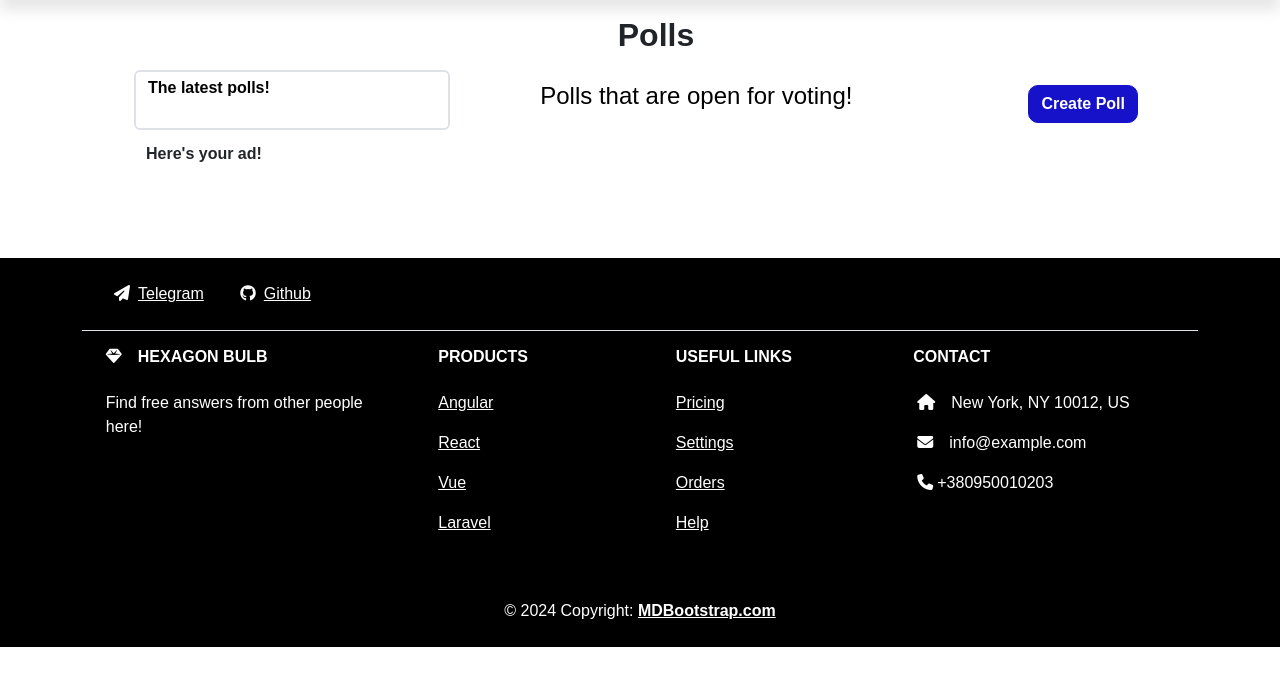
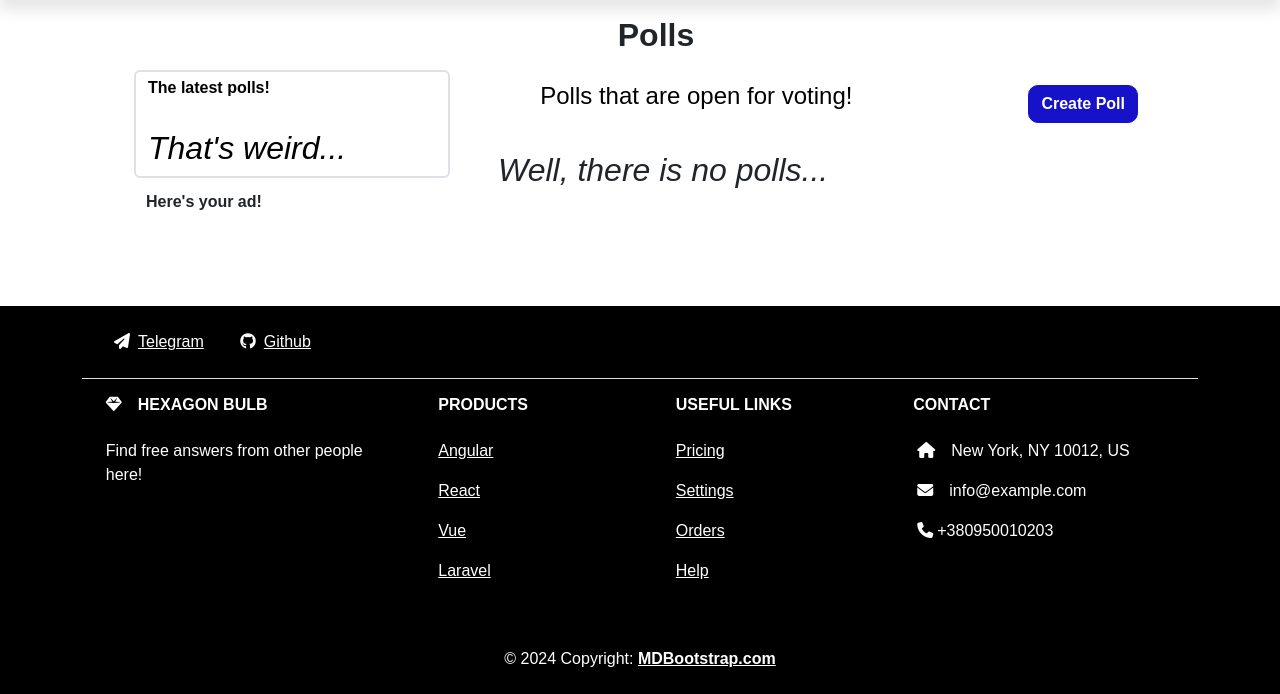
Before and after one commit to alter703/project-hexagon-bulb-site, a Django app: page /poll-feed/ in a window 1280 px wide. Shown: the part 82-776 px from the top of the page. Run offline with Django 5.2, Linux system fonts and the light colour scheme; data that the repository does not hold is empty; some libraries are stand-ins or nearby versions.

Commit message:
just update templates.

```diff
--- a/apps/members/templates/members/profile_detail.html
+++ b/apps/members/templates/members/profile_detail.html
@@ -51,7 +51,7 @@
       </div>
         <div class="fw-bold fs-3 text-center">You didn't create any poll. Maybe you have a choice, but you don't know what to choose?</div>
         <div class="p-3 d-flex justify-content-center">
-          <a href="{% url 'questionHub:ask' %}">
+          <a href="{% url 'pollFeed:create' %}">
             <div class="btn btn-primary btn-lg text-white fw-bold fs-6">Create Poll</div>
           </a>
         </div>
--- a/apps/pollFeed/templates/pollFeed/index.html
+++ b/apps/pollFeed/templates/pollFeed/index.html
@@ -12,6 +12,8 @@
                     <p class="fw-bolder mb-4">The latest polls!</p>
                     {% for poll in recent_polls %}
                         {% include 'pollFeed/includes/poll_card.html' %}
+                    {% empty %}
+                    <div class="fs-2 fst-italic">That's weird...</div>
                     {% endfor %}
                 </div>
                 <div class="container rounded-2 py-1 my-2">
@@ -31,6 +33,8 @@
                 </div>
                 {% for poll in polls %}
                     {% include 'pollFeed/includes/poll_card.html' %}
+                {% empty %}
+                <div class="fs-2 fst-italic">Well, there is no polls...</div>
                 {% endfor %}
                 {% if is_paginated %}
                     {% include 'includes/pagination.html' %}
--- a/apps/questionHub/templates/questionHub/index.html
+++ b/apps/questionHub/templates/questionHub/index.html
@@ -14,6 +14,8 @@
 
               {% include 'questionHub/includes/question_card_mini.html' %}
 
+              {% empty %}
+              <div class="fs-2 fst-italic">That's weird...</div>
               {% endfor %}
             </div>
             <div class="container rounded-2 py-1 my-2">
@@ -35,6 +37,8 @@
 
             {% include 'questionHub/includes/question_card.html' %}
 
+            {% empty %}
+            <div class="fs-2 fst-italic">Well, there is no questions...</div>
             {% endfor %}
 
               {% if is_paginated %}
```
Also changed, not shown: apps/questionHub/templates/questionHub/detail.html (+0 -105 lines).
